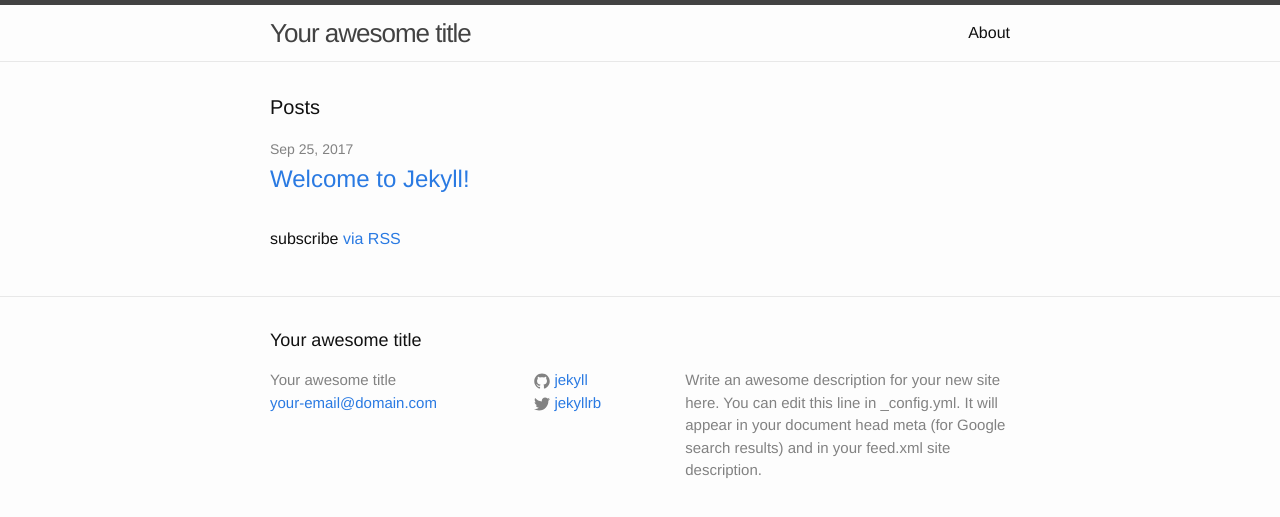
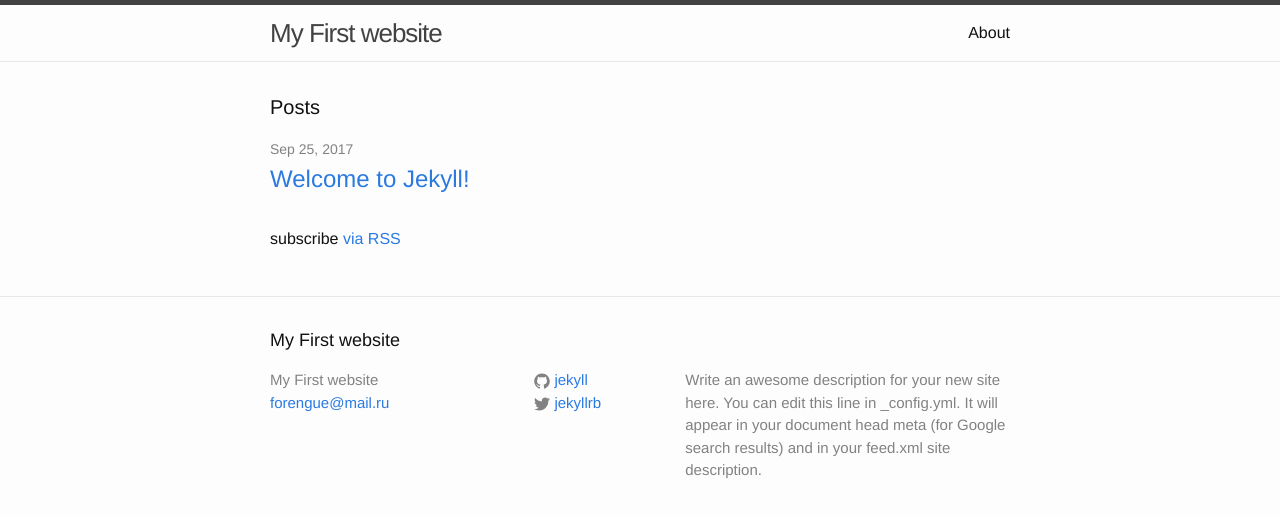
Before and after one commit to Forengue/forengue-cc-github.io, a Jekyll site: the page built from index.html, in a window 1280 px wide. Shown: the top 517 px of the page. Built offline with Jekyll 4.4.1, drawn with Linux system fonts in a browser that asks for light colours.

Commit message:
Update _config.yml

```diff
--- a/_config.yml
+++ b/_config.yml
@@ -6,14 +6,14 @@
 # 'jekyll serve'. If you change this file, please restart the server process.
 
 # Site settings
-title: Your awesome title
-email: your-email@domain.com
+title: My First website
+email: forengue@mail.ru
 description: > # this means to ignore newlines until "baseurl:"
   Write an awesome description for your new site here. You can edit this
   line in _config.yml. It will appear in your document head meta (for
   Google search results) and in your feed.xml site description.
 baseurl: "" # the subpath of your site, e.g. /blog
-url: "http://yourdomain.com" # the base hostname & protocol for your site
+url: "https://forengue.github.io/forengue-cc.github.io/" # the base hostname & protocol for your site
 twitter_username: jekyllrb
 github_username:  jekyll
 
```
